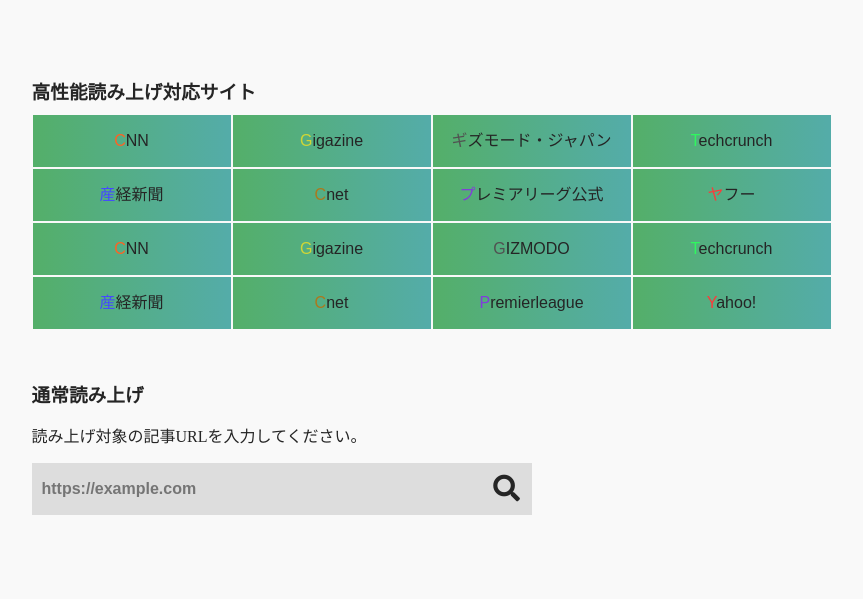
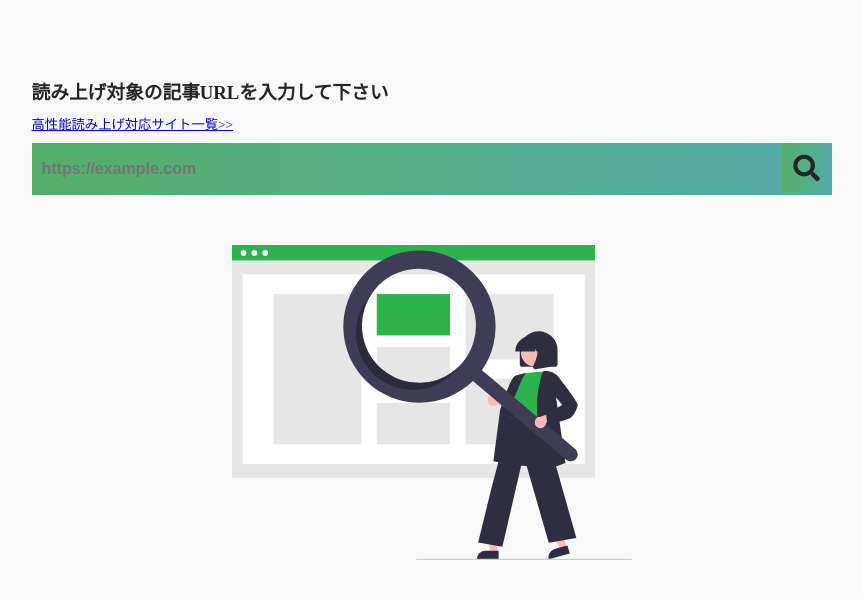
Before and after one commit to 8maguchi8ruki/FeedListener, a Flask app: page / in a window 1280 px wide. Shown: the part 133-732 px from the top of the page, without its empty margins (206-1069 px from the left). Run offline with Flask 2, Linux system fonts and the light colour scheme; some libraries are stand-ins or nearby versions.

Commit message:
version update

```diff
--- a/app.py
+++ b/app.py
@@ -50,13 +50,6 @@
     contact_me.send(name,email,text)
     return render_template("contact-success.html")
 
-
-##### 検索ページ #####
-@app.route('/search', methods=['GET','POST'])
-def search():
-    sitename = request.form.get('sitename')
-    print(sitename)
-    return render_template("search.html",sitename = sitename)
 
 
 
--- a/static/css/style.css
+++ b/static/css/style.css
@@ -126,7 +127,7 @@
 }
 
 .wrap-search{
-    width: 500px;
+    width: 800px;
     margin: 0 auto;
 }
 .wrap-search.nomal{
--- a/static/files/text/article.txt
+++ b/static/files/text/article.txt
@@ -1 +1 @@
-　Appleは、「iPhone」と「Apple Watch」に2022年、「衝突検知」機能を導入する計画だという。The Wall Street Journal（WSJ）が報じた。WSJによると、ユーザーは、システムが自動車との衝突を検知した場合に、自動で911に緊急通報するようデバイスで設定できる可能性がある。　この種の機能は自動車業界で新しくはないが、そのようなシステムがiPhoneに追加されれば、より広範に人々がこの技術を利用できるようになるかもしれない。WSJの記事によると、Appleのシステムはセンサーを使用して加速度の急激な増加を測定し、自動車衝突事故に関連付ける。米CNETはWSJの報道について、Appleにコメントを求めたが回答は得られていない。Appleは最終的にこの機能をリリースしないと判断する可能性もあるという。　衝突検知と自動通報に関する今回の報道に先立ち、Appleは「CarPlay」を自動車のさらに多くの部分に拡大したい考えだとの報道があった。この記事は海外Red Ventures発の記事を朝日インタラクティブが日本向けに編集したものです。
+　Amazonの低軌道衛星を使った衛星ブロードバンド計画「Project Kuiper」は、世界各地でインターネットを利用できない地域などで、安価で低遅延の高速インターネットアクセスを提供することを目的としている。過疎地などでインターネット接続を提供する切り札のようにとらえられることの多い衛星インターネットは、Amazonなどの計画によって、待望の変革を実現しようとしている。　Amazonは米国時間11月2日、最初の衛星2基を2022年第4四半期に打ち上げることを明らかにした。7月には、Project Kuiper用の低軌道衛星の打ち上げについて、米連邦通信委員会（FCC）から承認を得ている。同社は3236基の衛星を打ち上げる計画だ。　2つの衛星「KuiperSat-1」「KuiperSat-2」が、ABL Space Systemsの新型ロケット「RS1」で、低周回軌道に運ばれる予定だ。Amazonはこれらの衛星を「開発プロセスにおける重要なステップ」だとしており、今後の衛星の打ち上げ、運用、性能を向上させるためのテストを可能にすると述べている。　この2基は「プロトタイプ」であり、家庭にインターネットサービスを提供するためのものではないようだ。実際、ミッションが終了すれば、KuiperSat-1とKuiperSat-2は軌道を外れ、スペースデブリとなるリスクを減らす追加措置を講じた上で、「大気圏で消滅」させられる予定だ。　Project Kuiper用衛星の打ち上げはエキサイティングなニュースだが、契約中のインターネットサービスプロバイダーを解約するのはまだ早い。Amazonは少なくとも578基の衛星を低周回軌道に投入した後、このサービスを消費者に提供する。それでも、最初の2基の打ち上げはこのプロジェクトにとって重要な節目であり、ブロードバンドのデジタルデバイド解消に向けた重要なステップとなるはずだ。この記事は海外Red Ventures発の記事を朝日インタラクティブが日本向けに編集したものです。
--- a/templates/index.html
+++ b/templates/index.html
@@ -1,40 +1,32 @@
 {% extends "base.html" %}
 {% block content %}
 
-<div class="wrap-home">
-    <h3>高性能読み上げ対応サイト</h3>
-    <form class="adapted-site" action="/search" method="POST">
-        <button type="submit" name="sitename" class="sitename cnn" value="CNN" onclick="toSearch()">CNN</button>
-        <button type="submit" name="sitename" class="sitename gigazine" value="Gigazine" onclick="toSearch()">Gigazine</button>
-        <button type="submit" name="sitename" class="sitename gizmodo" value="ギズモード・ジャパン" onclick="toSearch()">ギズモード・ジャパン</button>
-        <button type="submit" name="sitename" class="sitename techcrunch" value="TechCrunch" onclick="toSearch()">Techcrunch</button>
-        <button type="submit" name="sitename" class="sitename sankei" value="産経新聞" onclick="toSearch()">産経新聞</button>
-        <button type="submit" name="sitename" class="sitename cnet" value="cnet" onclick="toSearch()">Cnet</button>
-        <button type="submit" name="sitename" class="sitename premierleague" value="プレミアリーグ公式" onclick="toSearch()">プレミアリーグ公式</button>
-        <button type="submit" name="sitename" class="sitename yahoo" value="ヤフー" onclick="toSearch()">ヤフー</button>
-
-
-        <button type="submit" name="sitename" class="sitename cnn" value="CNN" onclick="toSearch()">CNN</button>
-        <button type="submit" name="sitename" class="sitename gigazine" value="Gigazine" onclick="toSearch()">Gigazine</button>
-        <button type="submit" name="sitename" class="sitename gizmodo" value="GIZMODO" onclick="toSearch()">GIZMODO</button>
-        <button type="submit" name="sitename" class="sitename techcrunch" value="TechCrunch" onclick="toSearch()">Techcrunch</button>
-        <button type="submit" name="sitename" class="sitename sankei" value="産経新聞" onclick="toSearch()">産経新聞</button>
-        <button type="submit" name="sitename" class="sitename cnet" value="cnet" onclick="toSearch()">Cnet</button>
-        <button type="submit" name="sitename" class="sitename premierleague" value="premierleague" onclick="toSearch()">Premierleague</button>
-        <button type="submit" name="sitename" class="sitename yahoo" value="Yahoo!" onclick="toSearch()">Yahoo!</button>
+<div class="wrap-search">
+    <form class="search to-result" method="POST" action="/result">
+        <h3>読み上げ対象の記事URLを入力して下さい</h3>
+        <small style="margin-bottom: 10px; display: inline-block;"><a href="/help">高性能読み上げ対応サイト一覧>></a></small>
+        <div>
+            <input type="text" id="url" class="url" name="url" placeholder="https://example.com">
+            <button type="submit" onclick="loading()"><i class="fas fa-search fa-2x" style="color: #252525;"></i></button>
+        </div>
     </form>
 
-    <div class="wrap-search nomal">
-        <h3>通常読み上げ</h3>
-        <form class="search to-result" method="POST" action="/result">
-            <p>読み上げ対象の記事URLを入力してください。</p>
-            <div>
-                <input type="text" id="url" class="url" name="url" placeholder="https://example.com">
-                <button type="submit" onclick="loading()"><i class="fas fa-search fa-2x" style="color: #252525;"></i></button>
-            </div>
-        </form>
-    </div>
+    <img src="../static/img/search.svg" alt="">
 
 </div>
 
+<div class="wrap-content">
+
+</div>
+
+    <div id="loader-bg">
+        <div id="loader">
+            <img src="../static/img/Search.png" width="100" height="100" alt="Loading..." />
+            <p>Loading...</p>
+            <p class="comment comment1">記事内容を取得中</p>
+            <p class="comment comment2">音声ファイルを作成しています</p>
+        </div>
+    </div>
+
+    </script>
 {% endblock %}
```
Also changed, not shown: other parts of static/css/style.css (+31 -1 lines), templates/help.html (+15 -0 lines), templates/search.html (deleted, +0 -31 lines), 1 other file.
